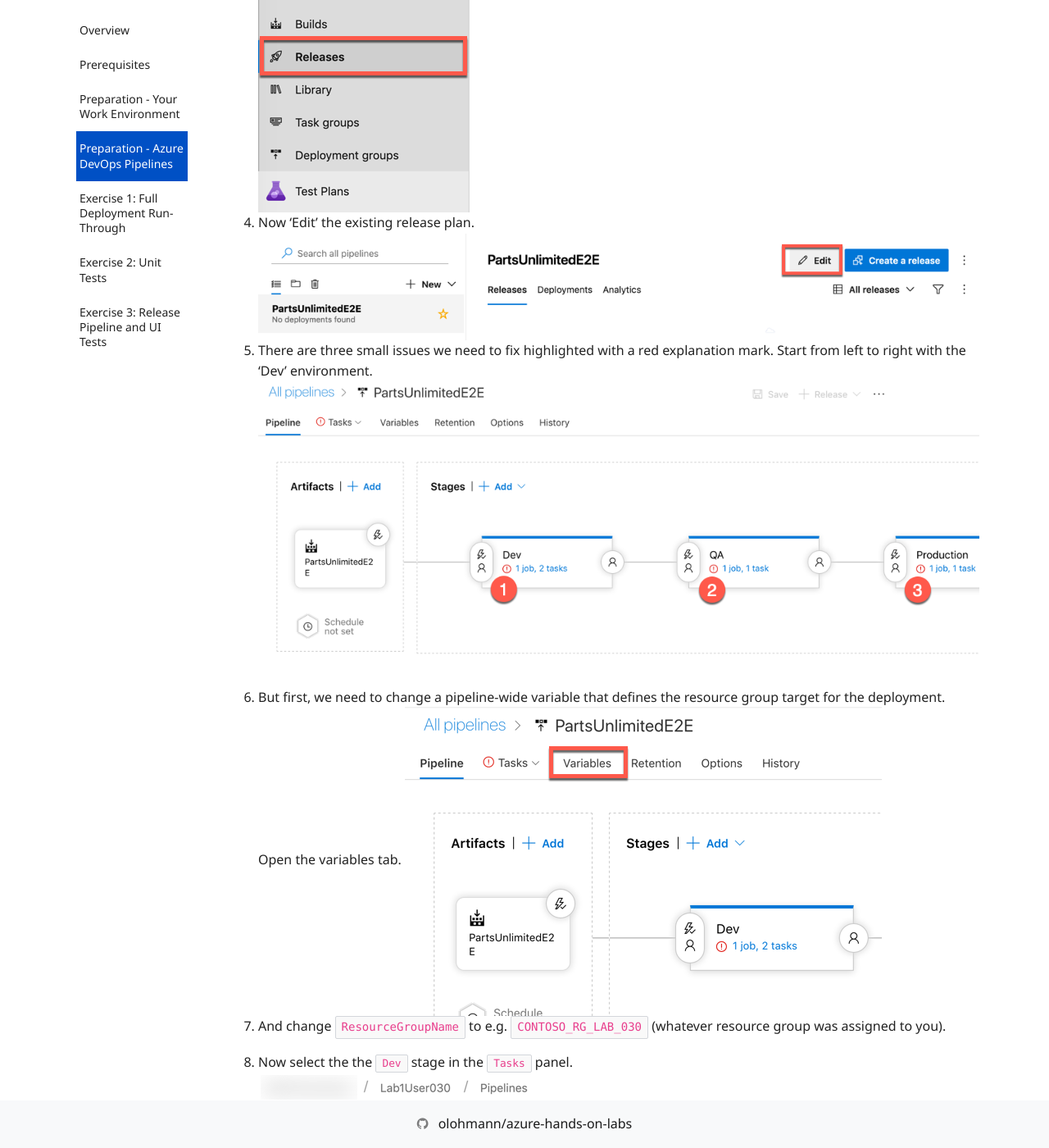
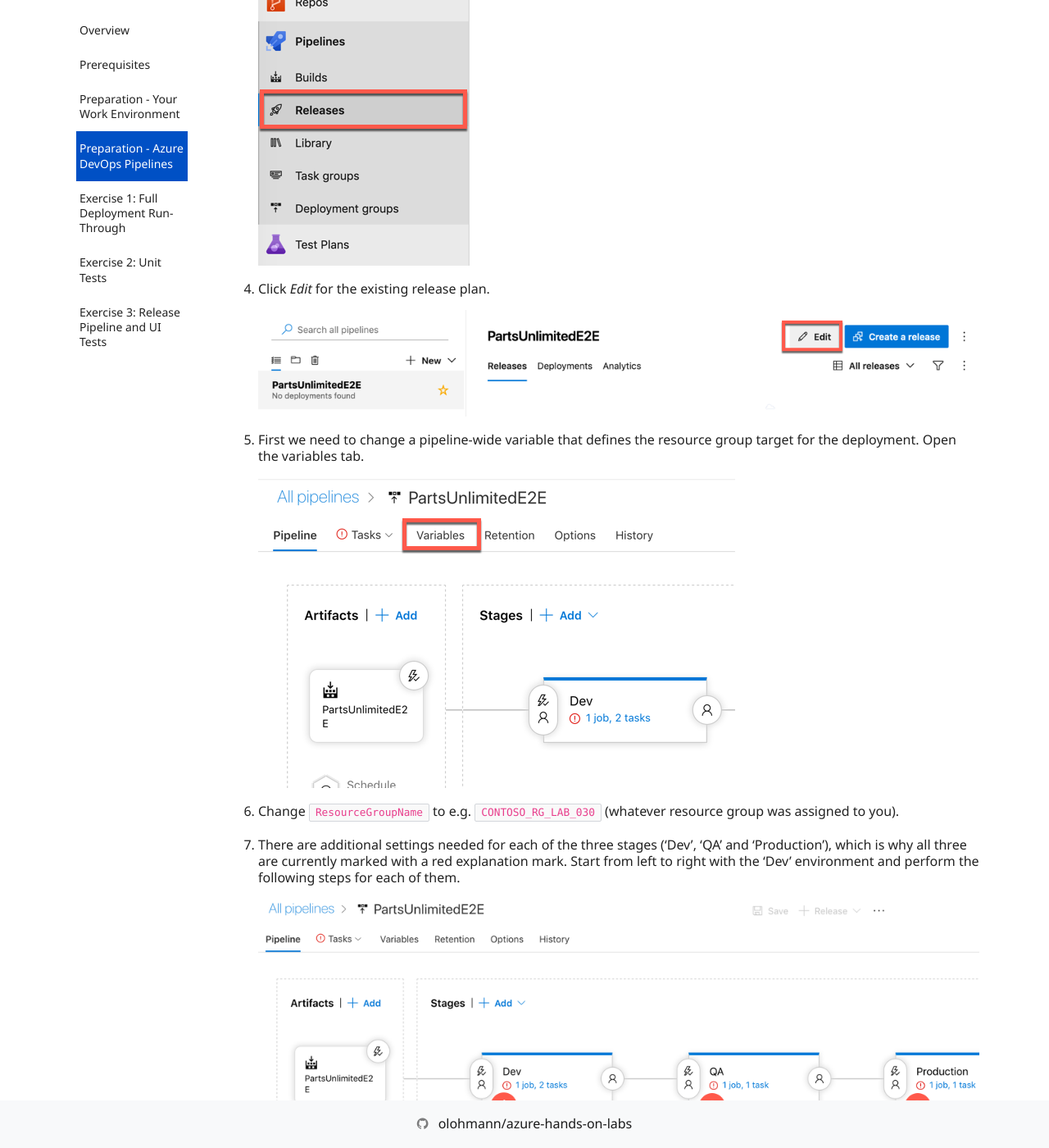
Before and after one commit to olohmann/azure-hands-on-labs, a Jekyll site: the page built from labs/08_testing/testing.md, in a window 1280 px wide and 1400 px high, scrolled down 6059 px. Shown: the whole window at 82% size. Built offline with Jekyll 4.4.1, drawn with Linux system fonts in a browser that asks for light colours; nearby versions of some CDN libraries; our own code applies the rules of GitHub Pages for plain Markdown files; comment, search, counter and statistics services are not loaded; some of the changed text lies outside the part shown.

Commit message:
Minor fixes...

```diff
--- a/labs/08_testing/testing.md
+++ b/labs/08_testing/testing.md
@@ -28,7 +28,7 @@ Follow the guidelines from the instructor to either use a provided VM or your lo
 1. Install the *.NET Core Test Explorer* extension.
     ![Env](./media/02a-env.png)
 
-1. Clone the repository from the Azure DevOps project. Therefore go to [Azure DevOps Start Page](https://azure.microsoft.com/en-us/services/devops/) and sign in with your provided username and password combination.
+1. Clone the repository from the Azure DevOps project. For that, go to [Azure DevOps Start Page](https://azure.microsoft.com/en-us/services/devops/) and sign in with your provided username and password.
 1. You should see your assigned pre-configured project, e.g. 'Lab1User030'.
     ![Env](./media/01-az-devops.png)
 1. Go to *Repos* and select *Clone*. Copy the Git Repo URL.
@@ -54,25 +54,37 @@ Follow the guidelines from the instructor to either use a provided VM or your lo
 
     ![Env](./media/07-env.png)
 
-That is it for the moment. You have now a functional local environment.
+That is it for the moment. You now have a functional local environment.
 
 ## Preparation - Azure DevOps Pipelines
 
-1. Go to the [Azure DevOps Start Page](https://azure.microsoft.com/en-us/services/devops/) and sign in with your provided username and password combination.
+In its current state, the pipeline does not yet know the specific configuration details needed to actually deploy to your Azure subsription. We will fix this now.
+
+1. Go to the [Azure DevOps Start Page](https://azure.microsoft.com/en-us/services/devops/) and sign in with your provided username and password.
+
 1. You should see your assigned pre-configured project, e.g. 'Lab1User030'.
     ![AzDevOps](./media/01-az-devops.png)
+
 1. Select 'Releases' in the 'Pipelines' tab.
 
     ![AzDevOps](./media/02-az-devops.png)
-1. Now 'Edit' the existing release plan.
+
+1. Click *Edit* for the existing release plan.
+
     ![AzDevOps](./media/03-az-devops.png)
-1. There are three small issues we need to fix highlighted with a red explanation mark. Start from left to right with the 'Dev' environment.
-    ![AzDevOps](./media/04-az-devops.png)
-1. But first, we need to change a pipeline-wide variable that defines the resource group target for the deployment. Open the variables tab.
+
+1. First we need to change a pipeline-wide variable that defines the resource group target for the deployment. Open the variables tab.
+
     ![AzDevOps](./media/05-az-devops.png)
 
-1. And change `ResourceGroupName` to e.g. `CONTOSO_RG_LAB_030` (whatever resource group was assigned to you).
+1. Change `ResourceGroupName` to e.g. `CONTOSO_RG_LAB_030` (whatever resource group was assigned to you).
+
+1. There are additional settings needed for each of the three stages ('Dev', 'QA' and 'Production'), which is why all three are currently marked with a red explanation mark. Start from left to right with the 'Dev' environment and perform the following steps for each of them.
+
+    ![AzDevOps](./media/04-az-devops.png)
+
 1. Now select the the `Dev` stage in the `Tasks` panel.
+
     ![AzDevOps](./media/06-az-devops.png)
 
 1. Modify the `Azure Subscription` to use the first available `Service Connection`. Do **not** select the subscription when you were assigned a dedicated resource group.
```
Also changed, not shown: other parts of labs/08_testing/testing.md (+2 -2 lines).
